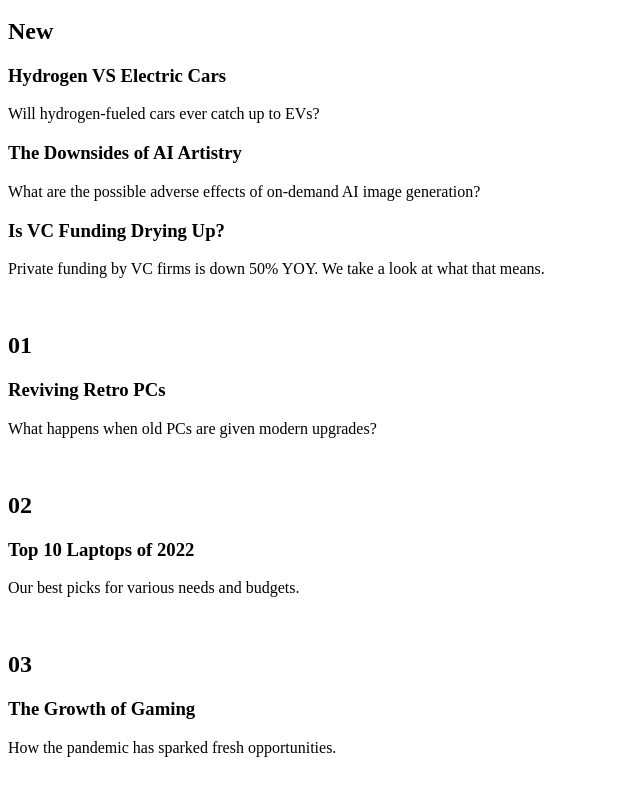
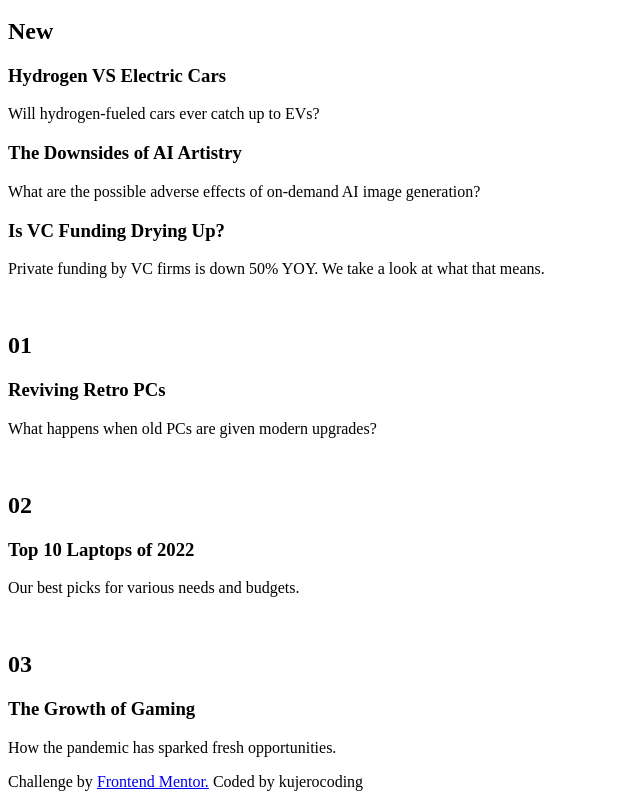
Before and after one commit to kujerocoding/news-homepage-main, a React (Vite) app: page / in a window 1280 px wide. Shown: the part 915-1714 px from the top of the page, without its empty margins (0-640 px from the left). Before the commit the page ends 1688 px from the top, so only its background shows below. Built offline with nearby package versions, Linux system fonts and the light colour scheme.

Commit message:
add Attribution component to the App component

```diff
--- a/src/App.jsx
+++ b/src/App.jsx
@@ -1,12 +1,14 @@
 import React from 'react'
 import Navbar from './components/Navbar'
 import Main from './components/Main'
+import Attribution from './components/Attribution'
 
 const App = () => {
   return (
     <div>
       <Navbar />
       <Main />
+      <Attribution />
     </div>
   )
 }
```
